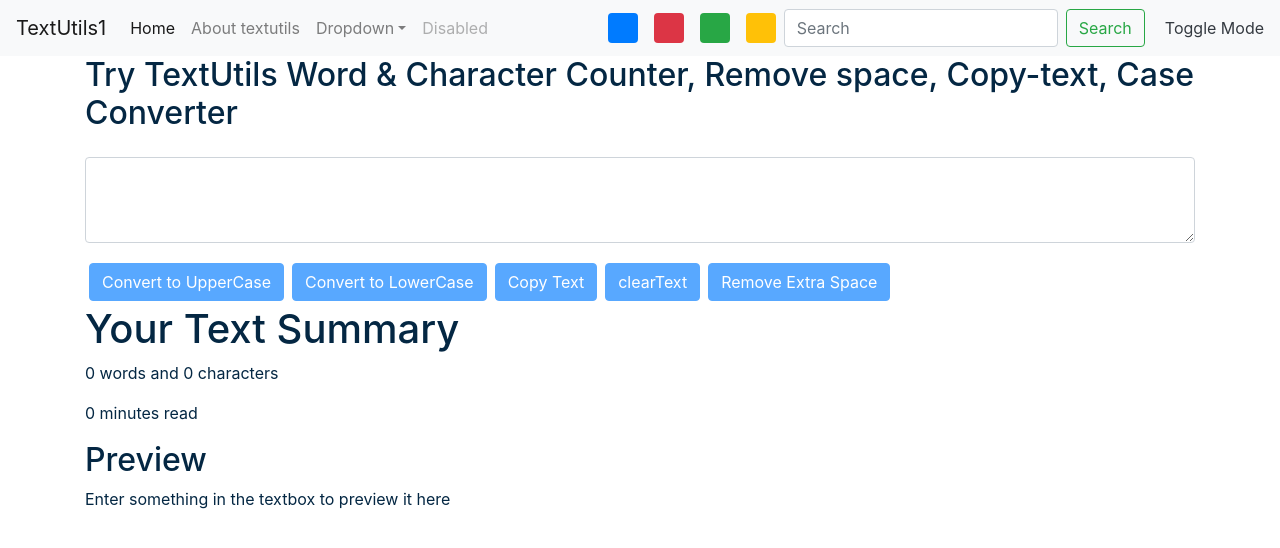
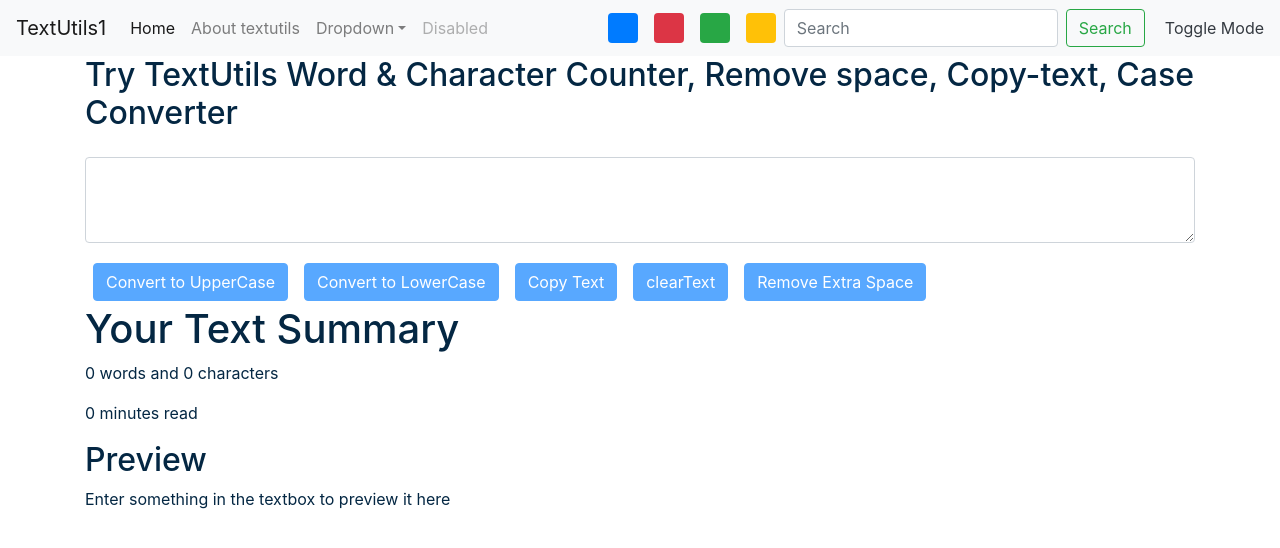
Before and after one commit to Tirth29/React-Project-1, a React (Create React App) app: page / in a window 1280 px wide. Shown: the top 548 px of the page. Built offline with nearby package versions, Linux system fonts and the light colour scheme.

Commit message:
slight change in button

```diff
--- a/src/Components/TextForm.js
+++ b/src/Components/TextForm.js
@@ -61,22 +61,22 @@ export default function TextForm(props) {
             rows="3"
           ></textarea>
         </div>
-        <button disabled={text.length===0} className="btn btn-primary mx-1 my-1" onClick={convertUpCase}>
+        <button disabled={text.length===0} className="btn btn-primary mx-2 my-1" onClick={convertUpCase}>
           Convert to UpperCase
         </button>
 
-        <button disabled={text.length===0} className="btn btn-primary mx-1 my-1" onClick={convertlowCase}>
+        <button disabled={text.length===0} className="btn btn-primary mx-2 my-1" onClick={convertlowCase}>
           Convert to LowerCase
         </button>
 
-        <button disabled={text.length===0} className="btn btn-primary mx-1 my-1" onClick={copy}>
+        <button disabled={text.length===0} className="btn btn-primary mx-2 my-1" onClick={copy}>
           Copy Text
         </button>
 
-        <button disabled={text.length===0} className="btn btn-primary mx-1 my-1" onClick={cleartext}>
+        <button disabled={text.length===0} className="btn btn-primary mx-2 my-1" onClick={cleartext}>
           clearText
         </button>
-        <button disabled={text.length===0} className="btn btn-primary mx-1 my-1" onClick={removeextraspace}>
+        <button disabled={text.length===0} className="btn btn-primary mx-2 my-1" onClick={removeextraspace}>
           {" "}
           Remove Extra Space
         </button>
```
